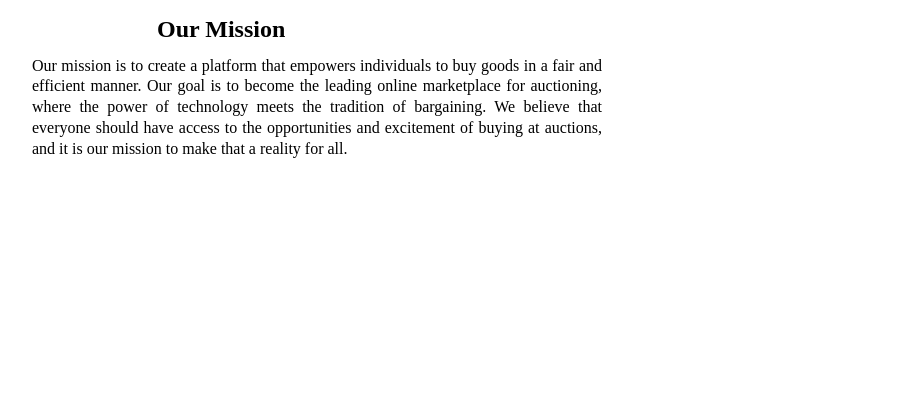
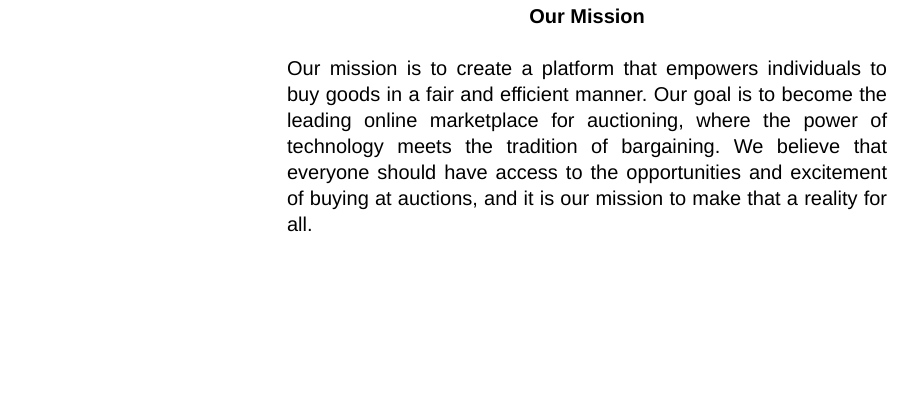
Before and after one commit to scaev/eAuctions, a Django app: page /about/ in a window 1280 px wide. Shown: the part 388-800 px from the top of the page, without its empty margins (53-972 px from the left). Run offline with Django 4.2, Linux system fonts and the light colour scheme.

Commit message:
About-page realignment

```diff
--- a/main_app/static/styles.css
+++ b/main_app/static/styles.css
@@ -1022,40 +1022,34 @@ label {
 
 /* About Us Page */
 
-.mission {
-  margin-left: auto;
- margin-right: auto;
+.about-us {
+  width: 100%;
+  height: auto;
+margin: auto;
+padding: 0;
+/* height: 100%; */
+max-width: 100%;
+/* max-height: 100%; */
+display: flex;
+/* margin: 0 auto; */
+
 }
 
-.about-us {
-  width: 100%;
-  display: flex;
- margin-left: 0;
- margin-right: 0;
-}
-
-#mission_head {
-  /* margin-bottom: 20px; */
-  position: absolute;
-  left: 25%;
-  width: 100%;
-  display: flex;
- /* margin-left: auto;
- margin-right: auto; */
-}
 
 .mission {
-  width: 600px;
+  margin-left: 25%;
+  margin-right: 25%;
+  max-width: 600px;
   padding: 20px;
   position: absolute;
+  font-size: 20px;
   /* bottom: -300px; */
-  left: 50px;
-  font-family: Arial, Helvetica, sans-serif;
+  font-family: Helvetica, serif, sans-serif;
   line-height: 130%;
   text-align: justify;
   word-wrap: break-word;
   display: inline-block;
-  font-family: "Times New Roman", Times, serif;
+
   align-self: center;
   /* margin: auto; */
 }
@@ -1063,3 +1057,13 @@ label {
 #mission_body {
   margin: 15px;
 }
+
+@media only screen and (max-width: 600px)  {
+  .about-us {
+    margin: 10%;
+  }
+
+  .mission {
+    margin: 0;
+  }
+}
--- a/main_app/templates/about.html
+++ b/main_app/templates/about.html
@@ -1,22 +1,69 @@
-{% extends 'base.html' %} {% block content %}
+{% load static %}
 
-<img
-  src="https://i.imgur.com/CHFkaH2.png"
-  alt="about us"
-  class="about-us"
-  id="about-us-id"
-/>
-<div class="mission">
-  <h2 id="mission_head">Our Mission</h2>
-  <br /><br />
-  <p id="mission_body">
-    Our mission is to create a platform that empowers individuals to buy goods
-    in a fair and efficient manner. Our goal is to become the leading online
-    marketplace for auctioning, where the power of technology meets the
-    tradition of bargaining. We believe that everyone should have access to the
-    opportunities and excitement of buying at auctions, and it is our mission to
-    make that a reality for all.
-  </p>
-</div>
+<!DOCTYPE html>
+<html lang="en">
+  <head>
+    <meta name="viewport" content="width=device-width, initial-scale=1" />
+    <link rel="stylesheet" type="text/css" href="{% static 'styles.css' %}" />
+    <link
+      rel="stylesheet"
+      href="https://cdnjs.cloudflare.com/ajax/libs/font-awesome/4.7.0/css/font-awesome.min.css"
+    />
+  </head>
+  <body>
+    <div class="topnav" id="myTopnav">
+      <a href="{% url 'index' %}" id="nav_logo"
+        ><span style="color: #ff7a59">e</span>Auctions</a
+      >
 
-{% endblock %}
+      <a href="{% url 'about' %}">About</a>
+      <!-- <a href="{% url 'home' %}">Home</a> -->
+      <a href="{% url 'index' %}">All Auction Items</a>
+      <a href="{% url 'auctions_create' %}">Sell</a>
+      {% if user.is_authenticated %}
+      <a href="{% url 'logout' %}">Logout</a>
+      {% else %}
+      <a href="{% url 'signup' %}">Sign Up</a>
+      <a href="{% url 'login' %}">Log In</a>
+      {% endif %}
+      <a href="javascript:void(0);" class="icon" onclick="myFunction()">
+        <i class="fa fa-bars"></i>
+      </a>
+    </div>
+    <main>
+      <div alt="about us" class="about-us">
+        <picture id="about-us-img">
+          <source
+            srcset="https://i.imgur.com/QcJL9LQ.png"
+            media="(max-width: 600px)"
+          />
+          <img src="https://i.imgur.com/3l3tbGg.png" />
+        </picture>
+      </div>
+      <div class="mission">
+        <p>
+          <span style="margin: auto; display: table; text-align: center">
+            <strong>Our Mission</strong></span
+          >
+          <br />
+          Our mission is to create a platform that empowers individuals to buy
+          goods in a fair and efficient manner. Our goal is to become the
+          leading online marketplace for auctioning, where the power of
+          technology meets the tradition of bargaining. We believe that everyone
+          should have access to the opportunities and excitement of buying at
+          auctions, and it is our mission to make that a reality for all.
+        </p>
+      </div>
+    </main>
+  </body>
+</html>
+<script>
+  function myFunction() {
+    var x = document.getElementById("myTopnav");
+    if (x.className === "topnav") {
+      x.className += " responsive";
+    } else {
+      x.className = "topnav";
+    }
+  }
+</script>
```
